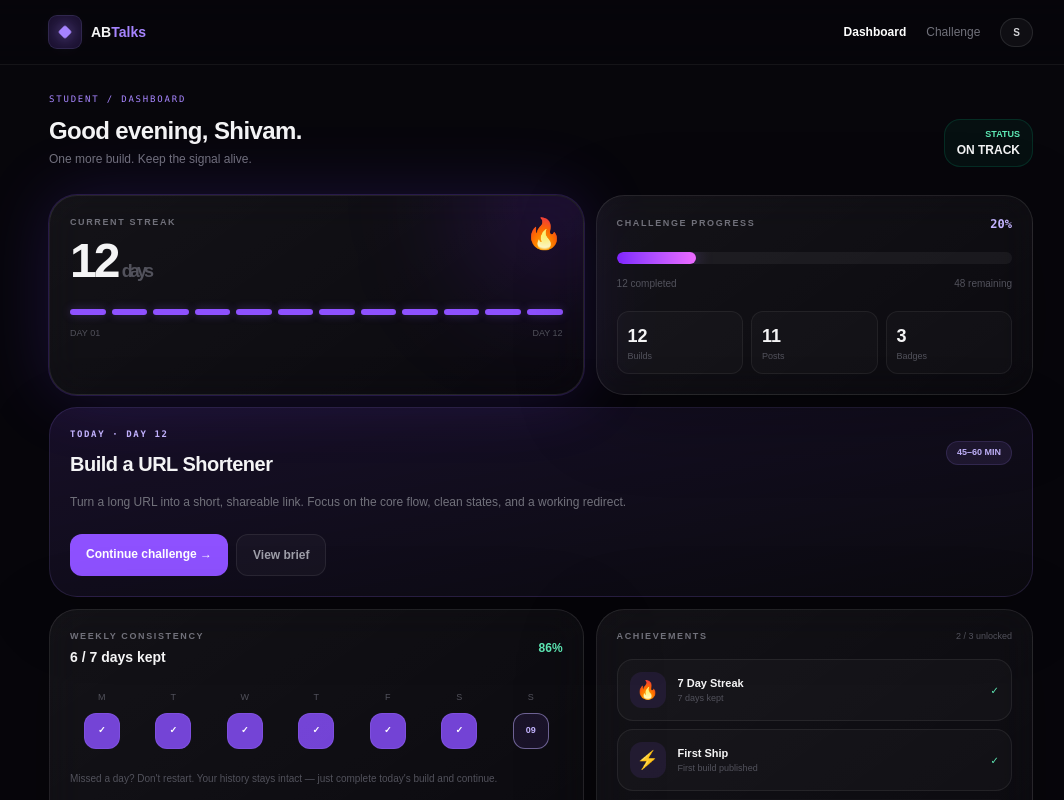
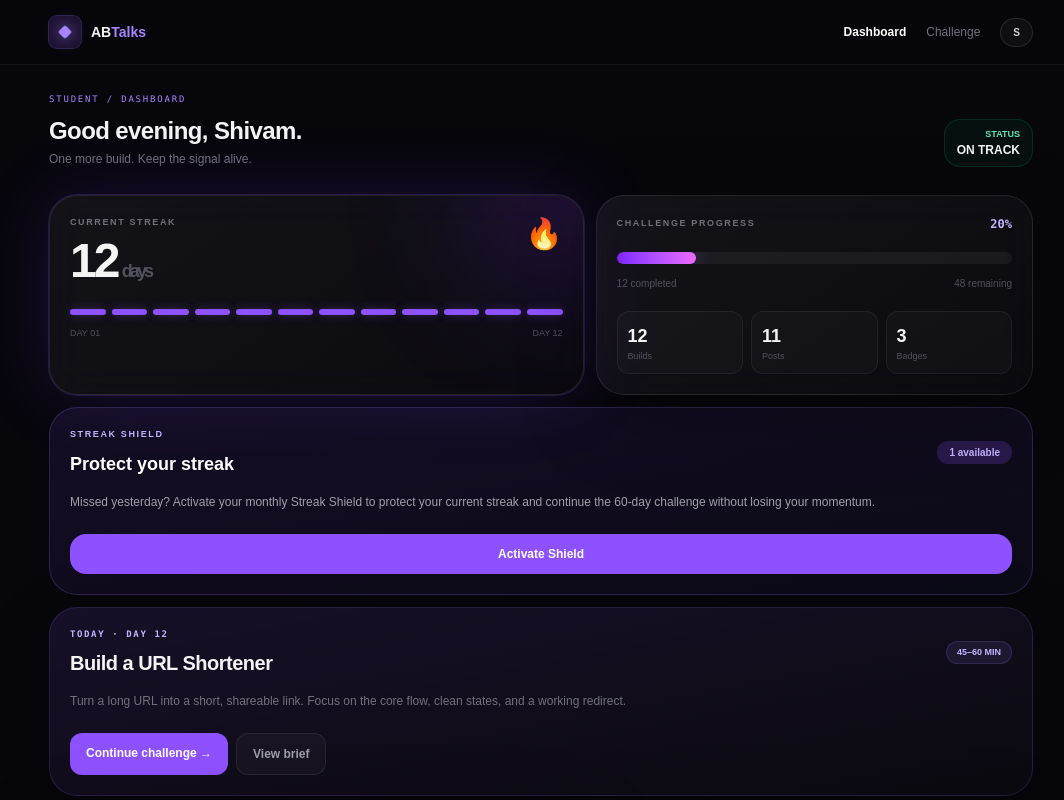
Before and after one commit to rohitgujjjar05feb-cloud/novatech_abtalks_redesign, a Next.js app: page /dashboard in a window 1280 px wide. Shown: the top 800 px of the page, without its empty margins (99-1163 px from the left). Built offline with nearby package versions, Linux system fonts and the light colour scheme.

Commit message:
Add streak shield recovery feature to dashboard

```diff
--- a/app/dashboard/page.tsx
+++ b/app/dashboard/page.tsx
@@ -96,6 +96,31 @@ export default function Dashboard() {
             </div>
           </article>
         </div>
+        <article className="mt-3 rounded-[28px] border border-violet-400/20 bg-gradient-to-br from-violet-500/10 to-indigo-500/5 p-5">
+          <div className="flex items-center justify-between">
+            <div>
+              <p className="text-[9px] font-bold uppercase tracking-[.18em] text-violet-300">
+                Streak Shield
+              </p>
+              <h3 className="mt-2 text-lg font-bold text-white">
+                Protect your streak
+              </h3>
+            </div>
+            <span className="rounded-full bg-violet-500/20 px-3 py-1 text-[10px] font-bold text-violet-300">
+              1 available
+            </span>
+          </div>
+
+          <p className="mt-3 text-xs leading-6 text-zinc-400">
+            Missed yesterday? Activate your monthly Streak Shield to protect
+            your current streak and continue the 60-day challenge without
+            losing your momentum.
+          </p>
+
+          <button className="mt-5 w-full rounded-2xl bg-violet-500 py-3 text-xs font-bold text-white transition hover:bg-violet-400">
+            Activate Shield
+          </button>
+        </article>
 
         <article className="mt-3 overflow-hidden rounded-[28px] border border-violet-400/15 bg-gradient-to-br from-violet-500/[.12] to-white/[.02] p-5 shadow-[0_20px_70px_rgba(0,0,0,.2)]">
           <div className="flex items-center justify-between">
```
